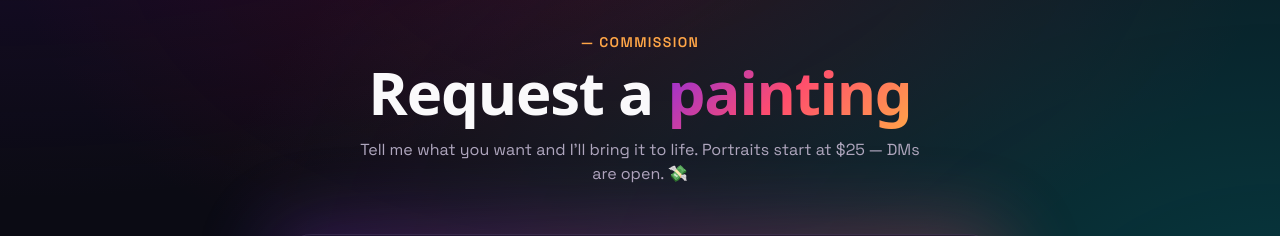
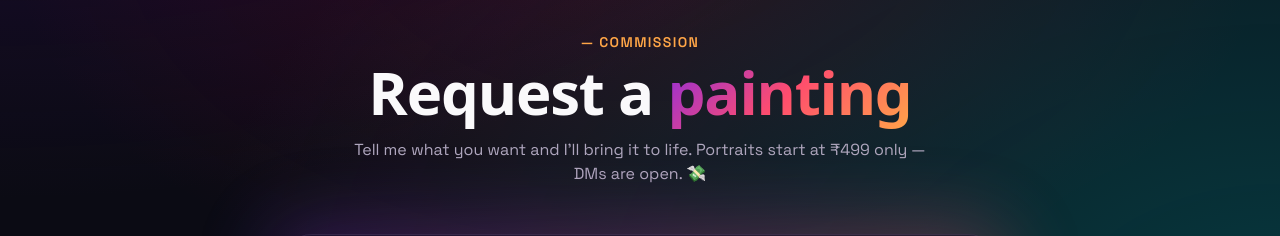
Before and after one commit to alokg-812/advik-pallete, a React (Vite) app: page / in a window 1280 px wide. Shown: the part 3680-3916 px from the top of the page. Built offline with nearby package versions, Linux system fonts and the light colour scheme; the HTML template or start-up script is replaced by a standard one; a web font is replaced by a local one.

Commit message:
updated request form

```diff
--- a/src/components/portfolio/RequestForm.tsx
+++ b/src/components/portfolio/RequestForm.tsx
@@ -56,7 +56,7 @@ export const RequestForm = () => {
             Request a <span className="text-gradient-hero">painting</span>
           </h2>
           <p className="text-muted-foreground mt-4 max-w-xl mx-auto">
-            Tell me what you want and I'll bring it to life. Portraits start at $25 — DMs are open. 💸
+            Tell me what you want and I'll bring it to life. Portraits start at ₹499 only — DMs are open. 💸
           </p>
         </div>
 
```
